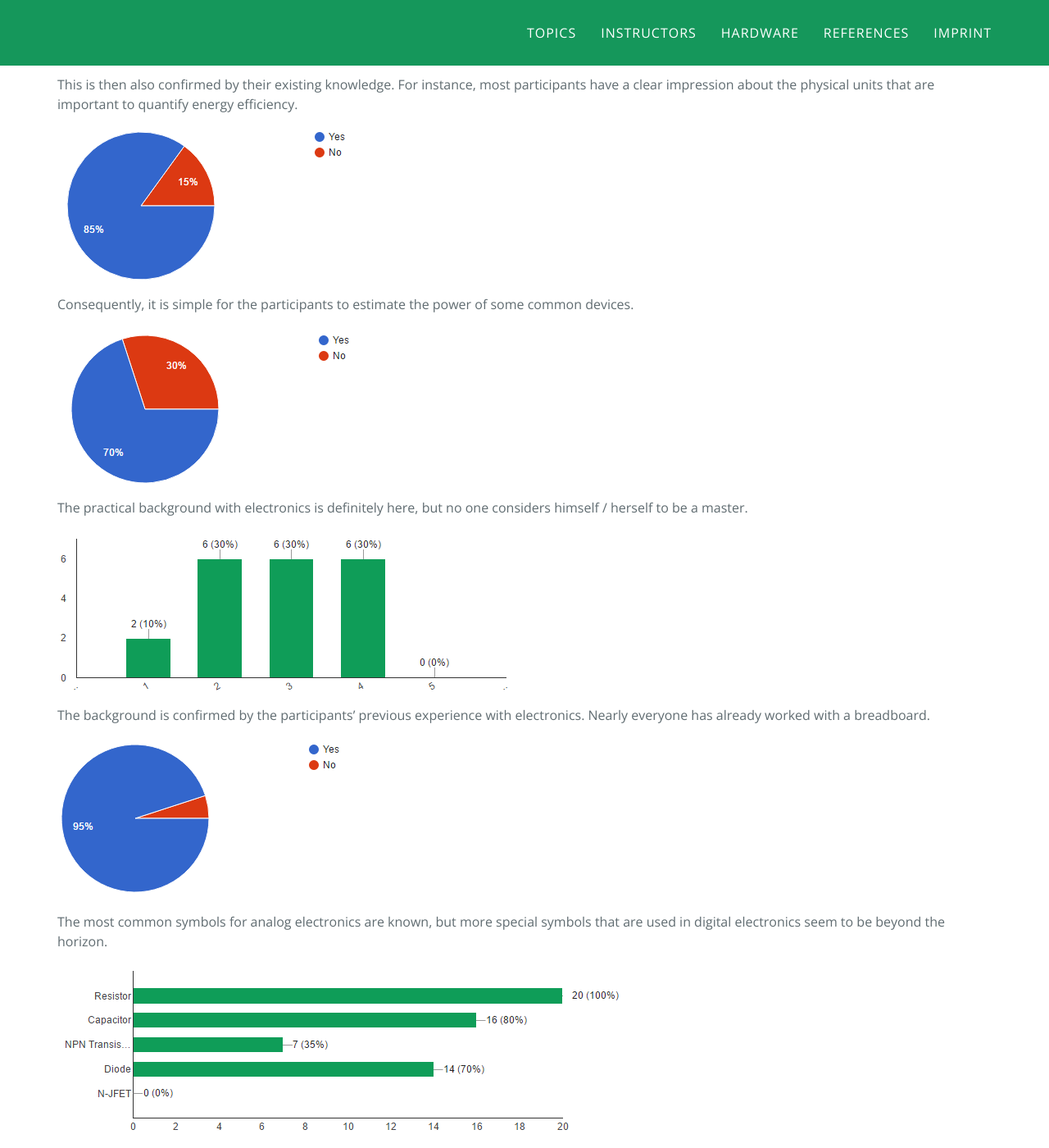
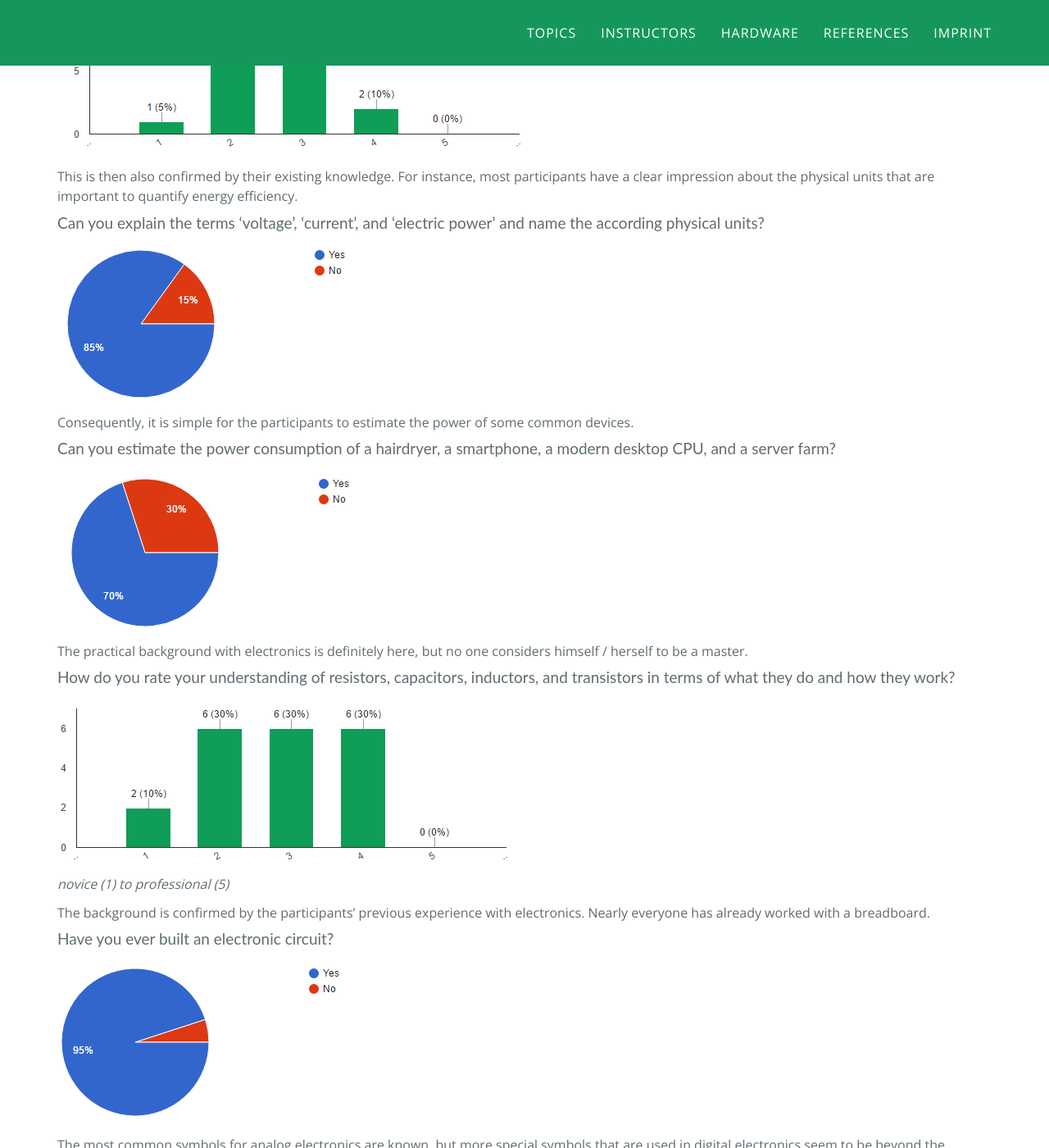
Before and after one commit to greeniot/greeniot.github.io, a Jekyll site: the page built from _posts/2016-06-23-survey-results.md, in a window 1280 px wide and 1400 px high, scrolled down 1166 px. Shown: the whole window at 82% size. Built offline with Jekyll 4.4.1, drawn with Linux system fonts in a browser that asks for light colours; some of the changed text lies outside the part shown.

Commit message:
Integrated questions

```diff
--- a/_posts/2016-06-23-survey-results.md
+++ b/_posts/2016-06-23-survey-results.md
@@ -7,77 +7,119 @@ Thanks to everyone who responded to the survey. Overall, we received 20 response
 
 No surprise was the received semester and the field of study distribution. For the semester we see that most participants are at the starting point of their academic career.
 
+#### What semester are you in?
+
 ![Semester Distribution](/images/survey/semester.png)
 
 As the topic of the study group is a technical one the technical fields of study are represented quite well.
+
+#### What is your field of study?
 
 ![Field Of Study](/images/survey/field-of-study.png)
 
 Most people expect a rather good balance between purely practical (1) and hardcore theoretical (5) topics.
 
+### From the course I expect to gain knowledge that is ...
+
 ![Course Expectations](/images/survey/course-expectations.png)
 
 This is then also confirmed by their existing knowledge. For instance, most participants have a clear impression about the physical units that are important to quantify energy efficiency.
+
+#### Can you explain the terms 'voltage', 'current', and 'electric power' and name the according physical units?
 
 ![Physical Units](/images/survey/physical-units.png)
 
 Consequently, it is simple for the participants to estimate the power of some common devices.
 
+#### Can you estimate the power consumption of a hairdryer, a smartphone, a modern desktop CPU, and a server farm?
+
 ![Power Estimation](/images/survey/power-estimation.png)
 
 The practical background with electronics is definitely here, but no one considers himself / herself to be a master.
 
+#### How do you rate your understanding of resistors, capacitors, inductors, and transistors in terms of what they do and how they work?
+
 ![Proficiency Breadboard](/images/survey/proficiency-breadboard.png)
 
+*novice (1) to professional (5)*
+
 The background is confirmed by the participants' previous experience with electronics. Nearly everyone has already worked with a breadboard.
+
+#### Have you ever built an electronic circuit?
 
 ![Electronics Experience](/images/survey/experience-electronics.png)
 
 The most common symbols for analog electronics are known, but more special symbols that are used in digital electronics seem to be beyond the horizon.
 
+#### For which of the following parts can you draw the graphical symbol?
+
 ![Graphical Symbols](/images/survey/graphical-symbols.png)
 
 Could you make a circuit that is capable of adding two numbers? Which transistors would you use? A difficult question that requires some knowledge in electronic engineering. I guess we will use part of the study group to enhance this knowledge.
+
+#### Can you imagine how transistors could be used in a circuit to add two numbers?
 
 ![Transistor Add](/images/survey/transistor-adder.png)
 
 Going to more programming related questions we, however, see why such a study group makes sense. For instance, more than half of the participants have never programmed for a microcontroller.
 
+#### Have you ever programmed a microcontroller, a pocket computer or an embedded system?
+
 ![Microcontroller Experience](/images/survey/experience-microcontroller.png)
 
 Therefore, for most of the participants there was no need to edit files remotely, e.g., via Vim, Emacs, or Nano.
+
+#### Can you connect to a Linux terminal and edit text files remotely?
 
 ![Editing Files Remotely](/images/survey/linux-terminal.png)
 
 The command line, however, is a good friend to the average participant of this study group.
 
+#### Have you ever worked with a command line interface?
+
 ![Command Line](/images/survey/command-line.png)
 
 We will use this study group to explain why version control systems (VCS) such as git should be part of the daily utility belt. Today, most participants have no experience with a VCS.
+
+#### Are you familiar with a version control system and have you used any?
 
 ![Version Control](/images/survey/version-control.png)
 
 Regarding modern computer architecture the most important concepts are known. The memory hierarchy for instance is trivial for the audience.
 
+#### Can you name three different types of memory in your laptop?
+
 ![Memory Hierarchy](/images/survey/computer-memory.png)
 
 The clock rate (or simply: clock), which refers to the frequency at which a chip (e.g., the CPU) is processing instructions is also clear to most participants.
+
+#### Do you know what the 'clock' of a computer system is and what it is good for?
 
 ![Frequency Clock](/images/survey/frequency-clock.png)
 
 A little bit more problematic is knowledge about current trends in CPU design, e.g., simultaneous multi-threading.
 
+#### Do you have a rough idea what multi threading, pipelining, and a superscalar architecture is?
+
 ![Multi-Threading](/images/survey/multi-threading.png)
 
 We also wanted to know what programming languages are known and used. We limited the responses to three. The following programming languages appear to be popular among the participants.
+
+#### Which programming language(s) (max. 3) have you used?
 
 ![Programming Languages Popularity](/images/survey/popularity-programming-languages.png)
 
 The knowledge distribution is rather unique. While exotic languages (not a very high popularity) seem to be mastered without trouble, standard languages (again measured with the popularity above) seem to be difficult to master. The reasoning seems obvious: One only picks an exotic language if there is a specific need (already learned other languages, or the specific language covers a particular scenario), such that mastering the language is definitely on the list.
 
+#### Rate your proficiency in each programming language!
+
 ![Porgramming Language Proficiency](/images/survey/proficiency-programming-languages.png)
 
+*beginner (1) to expert (5)*
+
 Finally, we've been interested in the tendency towards different areas within this study group.
+
+#### Distribute a total of 10 points to indicate your interest in ...
 
 ![Weights](/images/survey/weights.png)
 
```
